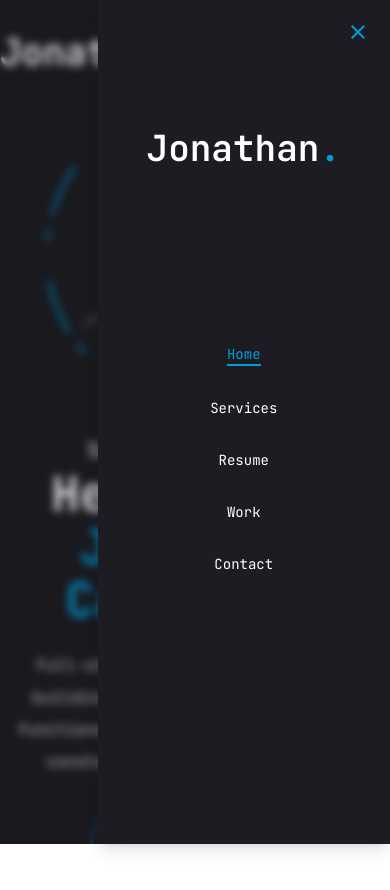
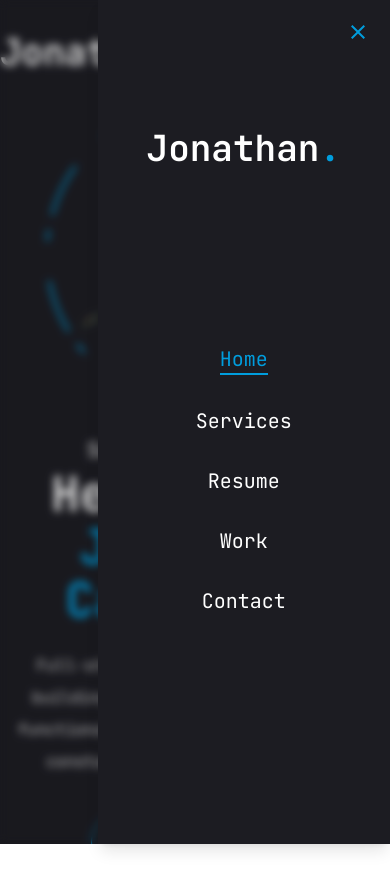
Before and after one commit to Dot010/personal-portfolio, a Next.js app: page / in a window 390 px wide. Both pictures are taken after a click on the button "Open menu". Shown: the top 890 px of the page. Built offline with nearby package versions, Linux system fonts and the light colour scheme.

Commit message:
refactor(mobile-nav): use shared nav links and close the menu after a tap

```diff
--- a/components/MobileNav.tsx
+++ b/components/MobileNav.tsx
@@ -1,41 +1,20 @@
 "use client";
 
-import { Sheet, SheetContent, SheetTrigger, SheetHeader, SheetTitle } from "@/components/ui/sheet";
-import { usePathname } from "next/navigation"
 import Link from "next/link";
-import { CiMenuFries } from 'react-icons/ci'
-import path from "path";
-import { VisuallyHidden } from '@radix-ui/react-visually-hidden';
+import { usePathname } from "next/navigation";
+import { CiMenuFries } from "react-icons/ci";
+import { VisuallyHidden } from "@radix-ui/react-visually-hidden";
 
-const links = [
-    {
-        name: 'home',
-        path: '/',
-    },
-        {
-        name: 'services',
-        path: '/services',
-    },
-            {
-        name: 'resume',
-        path: '/resume',
-    },
-                {
-        name: 'work',
-        path: '/work',
-    },
-                    {
-        name: 'contact',
-        path: '/contact',
-    },
-]
+import { Sheet, SheetClose, SheetContent, SheetTitle, SheetTrigger } from "@/components/ui/sheet";
+import { navLinks } from "@/data/site";
+import { cn } from "@/lib/utils";
+
 const MobileNav = () => {
   const pathname = usePathname();
+
   return (
-
-
     <Sheet>
-                <SheetTrigger className="flex justify-center items-center">
+      <SheetTrigger className="flex justify-center items-center" aria-label="Open menu">
         <CiMenuFries className="text-[32px] text-accent" />
       </SheetTrigger>
       <SheetContent className="flex flex-col">
@@ -44,30 +23,31 @@ const links = [
         </VisuallyHidden>
 
         <div className="mt-32 mb-40 text-center text-2xl">
-                    <Link href="/">
-                        <h1 className="text-4xl font-semibold">
-                        Jonathan<span
-                        className="text-accent">.</span></h1>
+          <SheetClose asChild>
+            <Link href="/" className="text-4xl font-semibold">
+              Jonathan<span className="text-accent">.</span>
             </Link>
+          </SheetClose>
         </div>
 
         <nav className="flex flex-col justify-center items-center gap-8">
-                        {links.map((link, index) => {
-                            return (
+          {navLinks.map((link) => (
+            <SheetClose asChild key={link.path}>
               <Link
                 href={link.path}
-                                key={index}
-                                className={`${link.path === pathname && "text-accent border-b-2 border-accent" }text-xl capitalize hover:text-accent transition-all`}
+                className={cn(
+                  "text-xl capitalize hover:text-accent transition-all",
+                  link.path === pathname && "text-accent border-b-2 border-accent",
+                )}
               >
                 {link.name}
               </Link>
-
-                            );
-                        })}
+            </SheetClose>
+          ))}
         </nav>
-
       </SheetContent>
     </Sheet>
   );
 };
+
 export default MobileNav;
```
Lines whose indentation alone changed are shown as unchanged.
